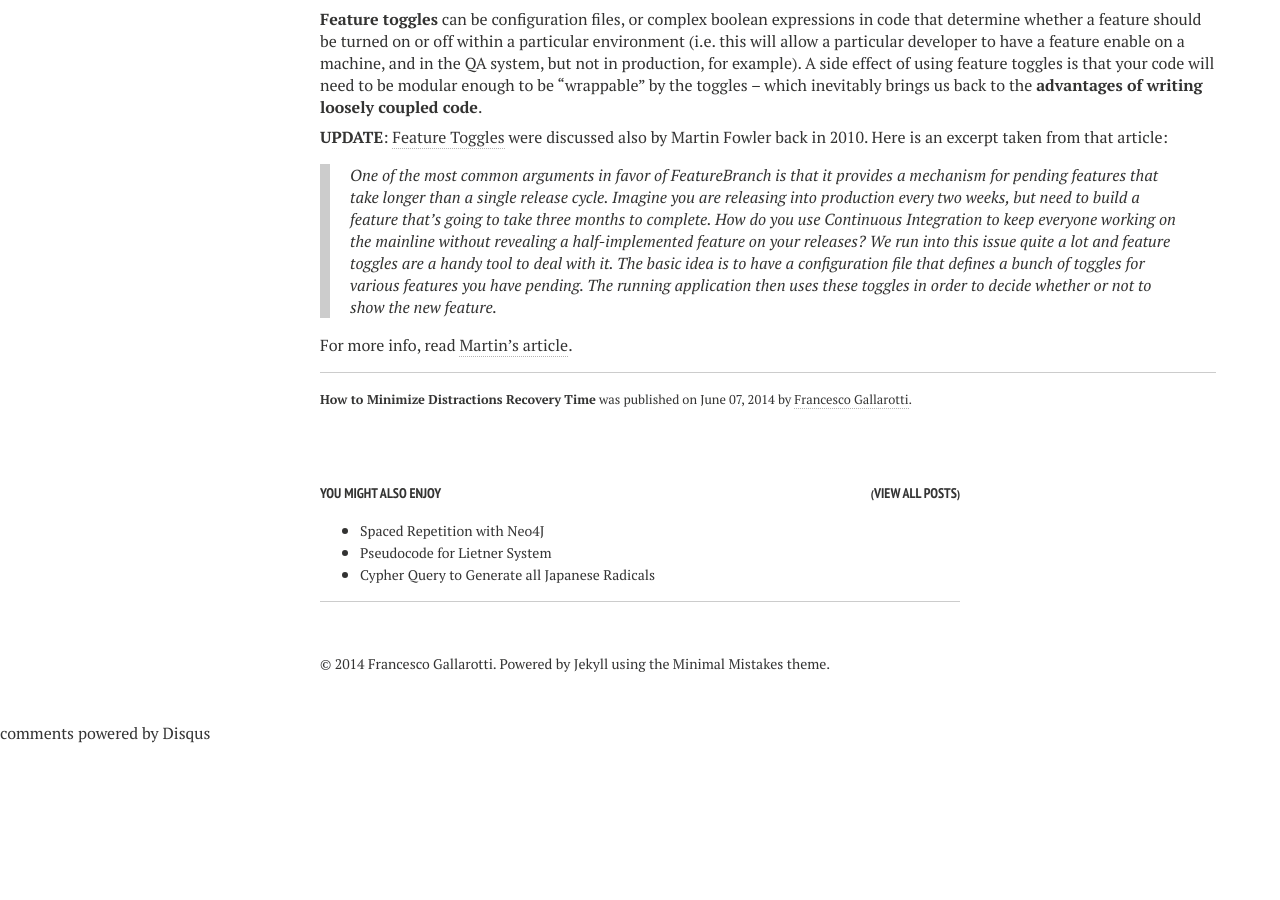
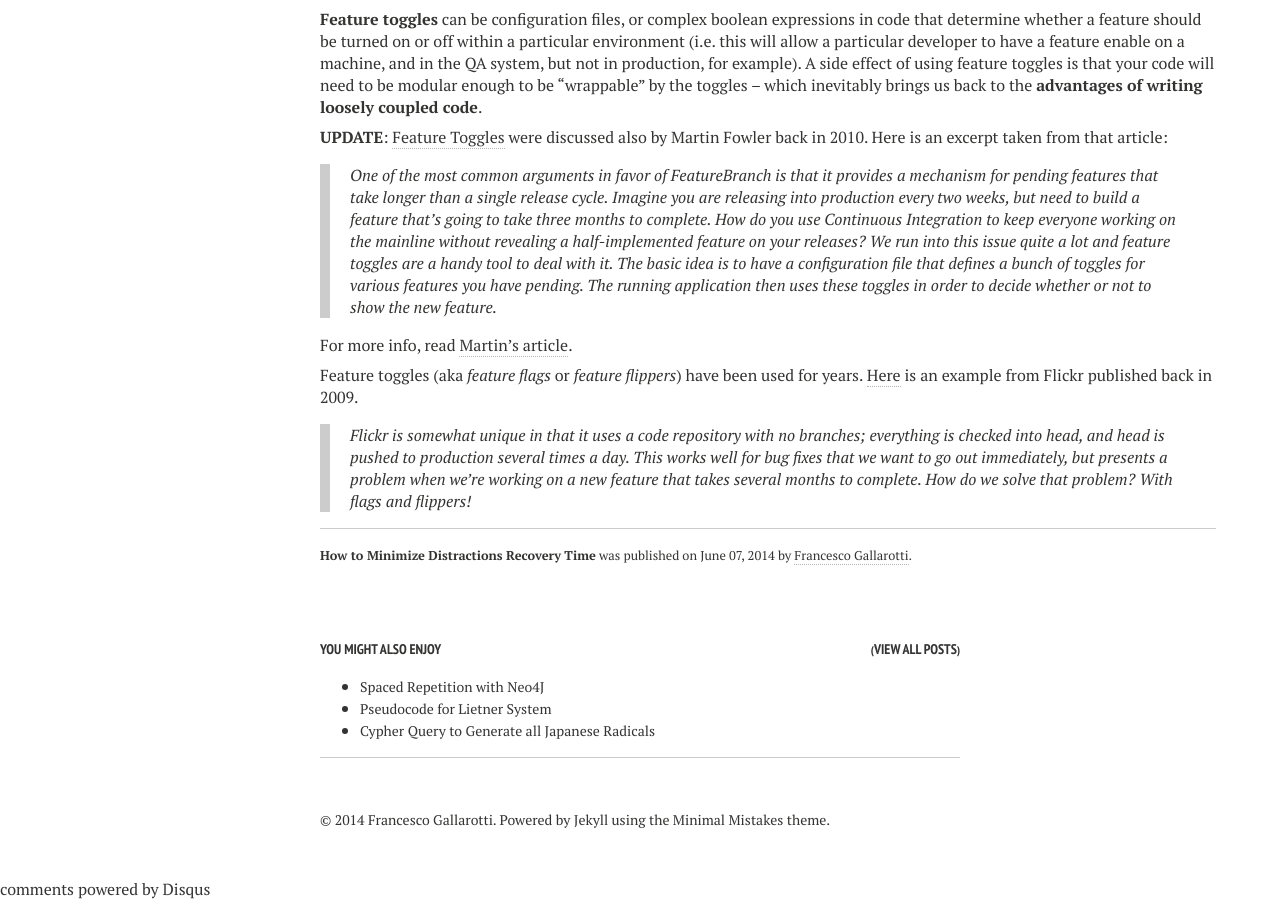
Before and after one commit to gallarotti/gallarotti.github.io, a Jekyll site: the page built from _posts/the-digitalian/2014-06-07-how-to-minimize-distractions-recovery-time.md, in a window 1280 px wide and 900 px high, scrolled down 5320 px. Built offline with Jekyll 4.4.1, drawn with Linux system fonts in a browser that asks for light colours; nearby versions of some CDN libraries; Markdown is read by kramdown in place of the engine named in the settings; comment, search, counter and statistics services are not loaded; before the commit the page ends 6064 px from its top, so only the background shows below that.

Commit message:
added Flickr reference

```diff
--- a/_posts/the-digitalian/2014-06-07-how-to-minimize-distractions-recovery-time.md
+++ b/_posts/the-digitalian/2014-06-07-how-to-minimize-distractions-recovery-time.md
@@ -121,3 +121,7 @@ And if you don't like to have incompleted features in the master branch, all you
 > The basic idea is to have a configuration file that defines a bunch of toggles for various features you have pending. The running application then uses these toggles in order to decide whether or not to show the new feature.
 
 For more info, read [Martin's article](http://martinfowler.com/bliki/FeatureToggle.html).
+
+Feature toggles (aka *feature flags* or *feature flippers*) have been used for years. [Here](http://code.flickr.net/2009/12/02/flipping-out/) is an example from Flickr published back in 2009.
+
+> Flickr is somewhat unique in that it uses a code repository with no branches; everything is checked into head, and head is pushed to production several times a day. This works well for bug fixes that we want to go out immediately, but presents a problem when we’re working on a new feature that takes several months to complete. How do we solve that problem? With flags and flippers!
```
